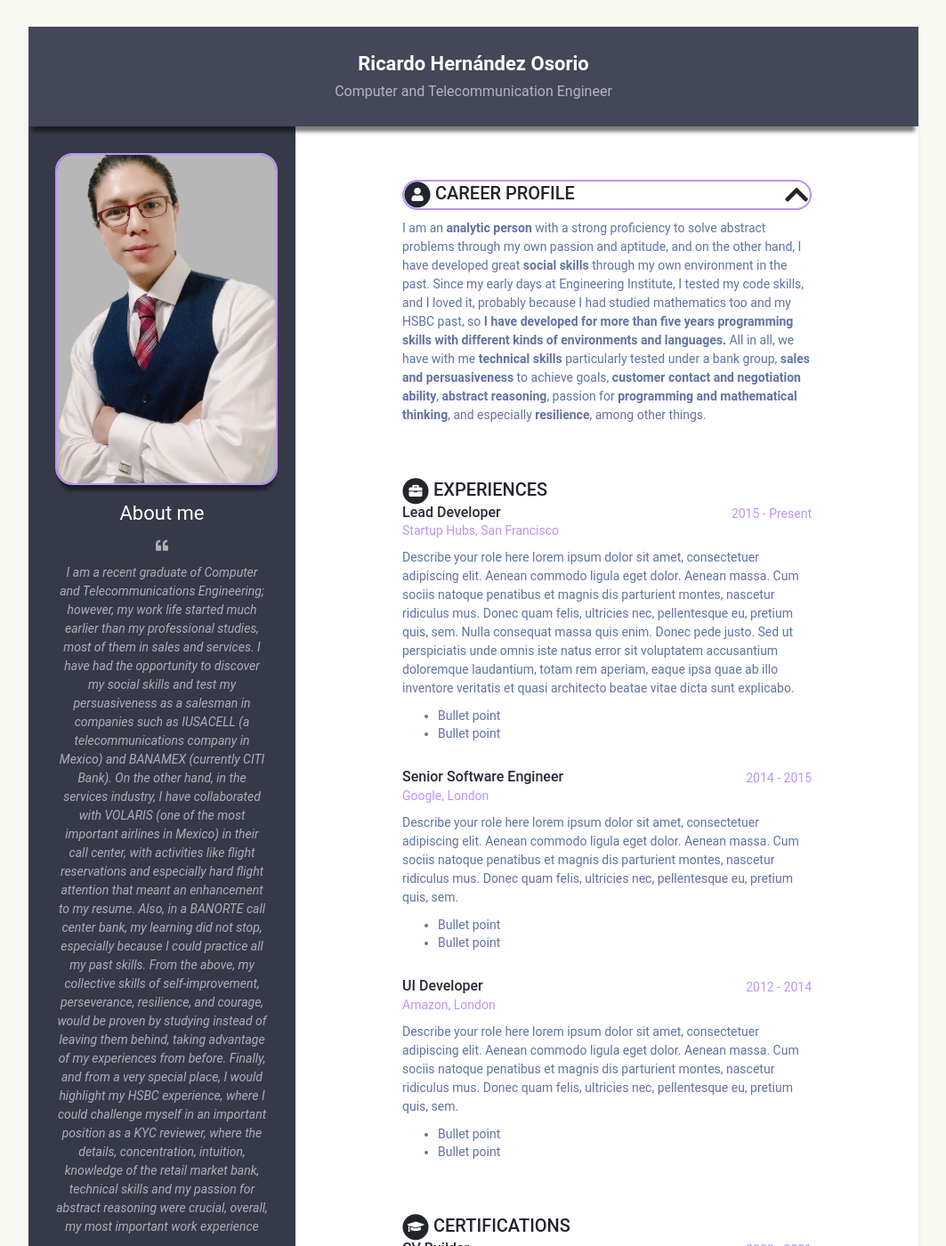
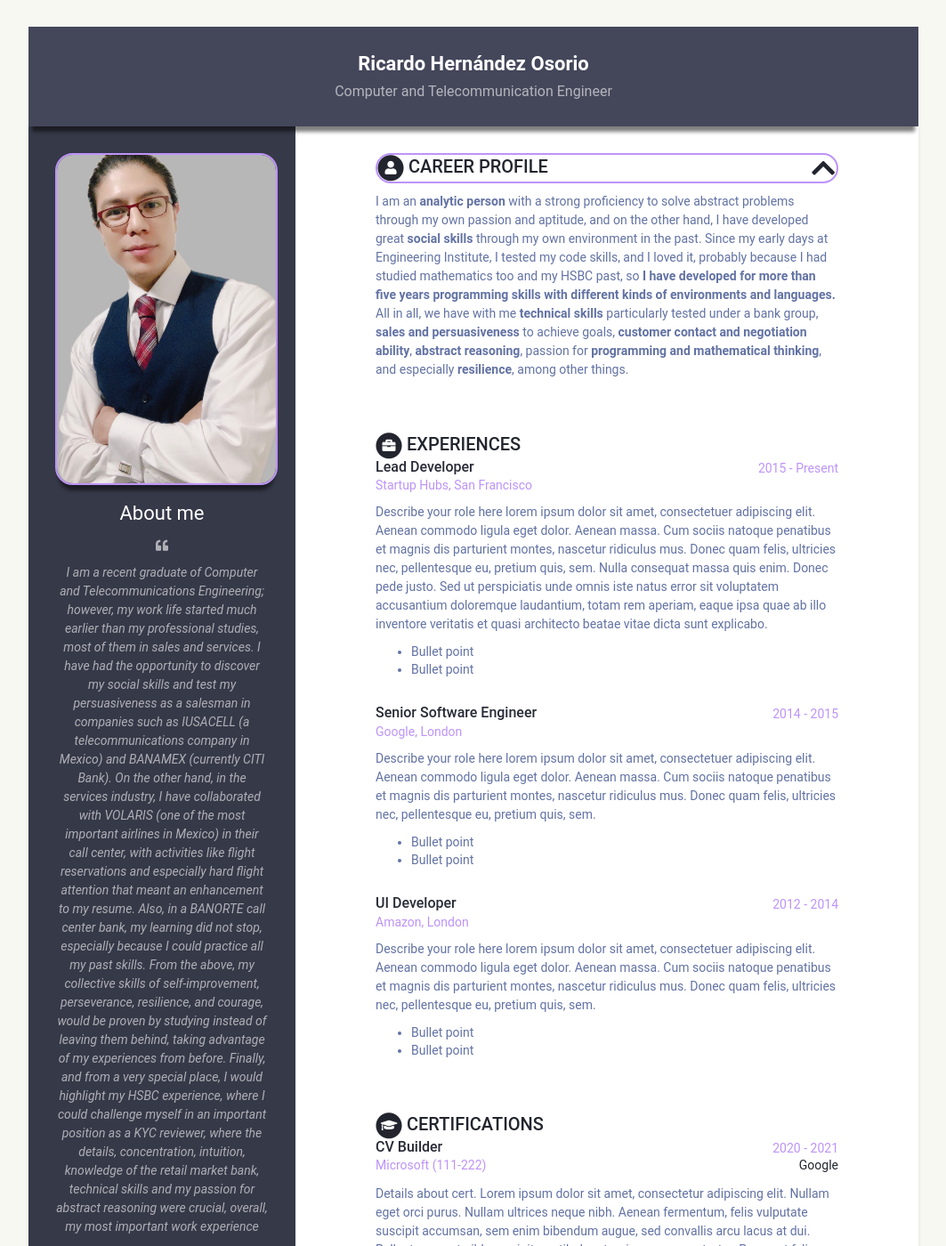
Before and after one commit to RicardoUAMmx/webcode, a Jekyll site: the page built from index.html, in a window 1280 px wide and 1400 px high. Shown: the whole window at 89% size, without its empty margins (108-1171 px from the left). Built offline with Jekyll 4.4.1, drawn with Linux system fonts in a browser that asks for light colours.

Commit message:
experimental cv-theme

```diff
--- a/_sass/_base.scss
+++ b/_sass/_base.scss
@@ -184,7 +184,7 @@ p {
   grid-column: span 7;
   order: $resume-order;
   background: #fff;
-  padding: 60px;
+  padding: 30px;
   .section-line {
 	display: flex;
 	flex-wrap: nowrap;
```
